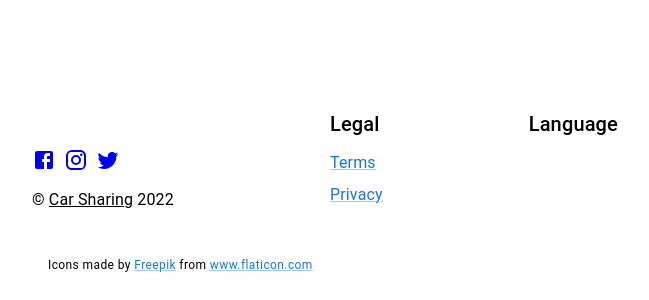
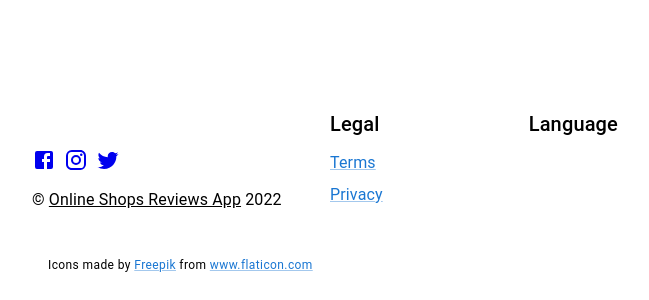
Before and after one commit to ralucamarie/revapp, a React (Create React App) app in the folder react-frontend/: page /signup in a window 1280 px wide. Shown: the part 796-1096 px from the top of the page, without its empty margins (32-681 px from the left). Built offline with nearby package versions, Linux system fonts and the light colour scheme.

Commit message:
changed app name

```diff
--- a/react-frontend/src/components/users/footer/footer.component.js
+++ b/react-frontend/src/components/users/footer/footer.component.js
@@ -13,7 +13,7 @@ function Copyright() {
         <React.Fragment>
             {'© '}
             <Link color="inherit" href="#">
-                Car Sharing
+               Online Shops Reviews App
             </Link>{' '}
             {new Date().getFullYear()}
         </React.Fragment>
```
